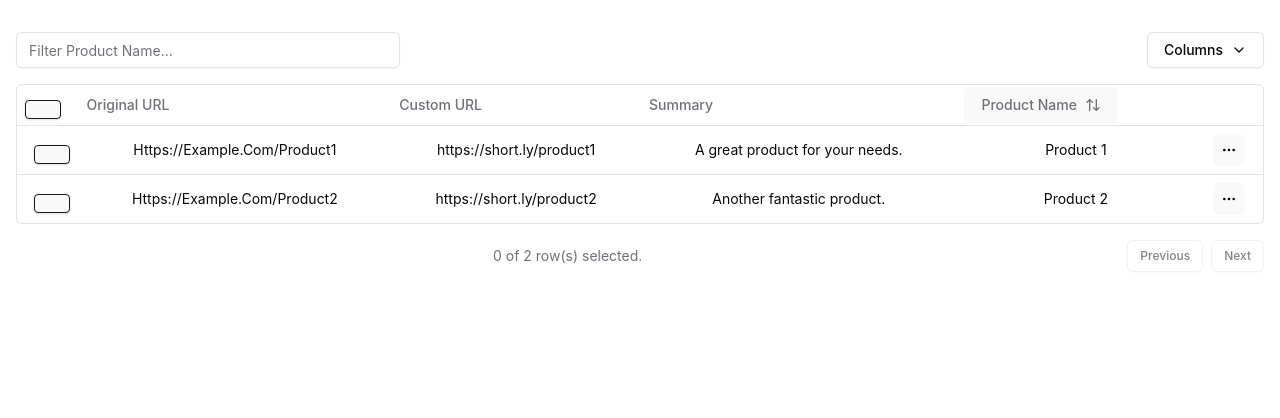
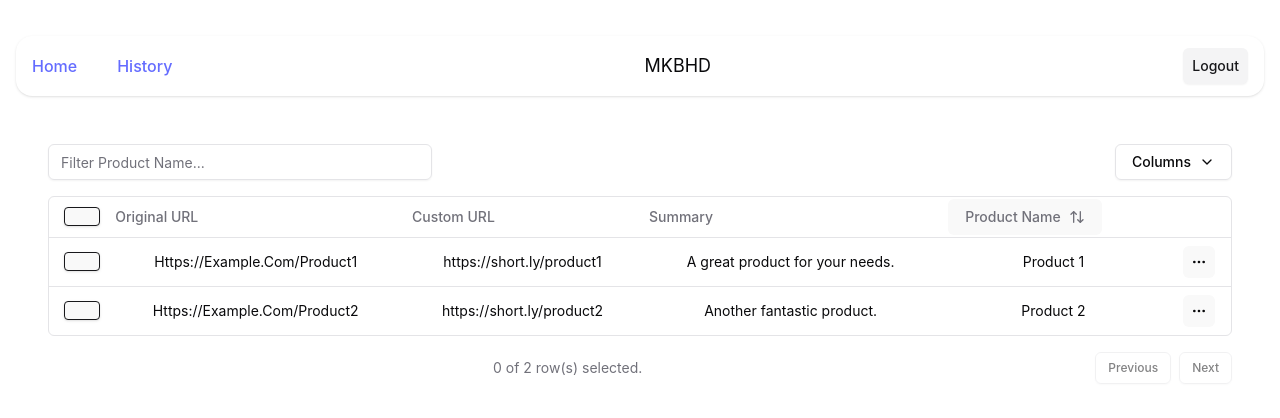
Before and after one commit to Computing-Collective/Flink, a React (Vite) app in the folder frontend/: page /history in a window 1280 px wide. Shown: the top 418 px of the page. Built offline with nearby package versions, Linux system fonts and the light colour scheme.

Commit message:
fix checkbox, add navbar to history page

```diff
--- a/frontend/src/pages/History.tsx
+++ b/frontend/src/pages/History.tsx
@@ -36,6 +36,7 @@
   TableRow,
 } from "@/components/ui/table";
 import { useToast } from "@/hooks/use-toast";
+import Navbar from "@/components/Navbar";
 
 const data: AffiliateLink[] = [
   {
@@ -76,21 +77,27 @@
     {
       id: "select",
       header: ({ table }) => (
+        <div className="flex justify-center">
           <Checkbox
             checked={
               table.getIsAllPageRowsSelected() ||
               (table.getIsSomePageRowsSelected() && "indeterminate")
             }
-          onCheckedChange={(value) => table.toggleAllPageRowsSelected(!!value)}
+            onCheckedChange={(value) =>
+              table.toggleAllPageRowsSelected(!!value)
+            }
             aria-label="Select all"
           />
+        </div>
       ),
       cell: ({ row }) => (
+        <div className="flex justify-center">
           <Checkbox
             checked={row.getIsSelected()}
             onCheckedChange={(value) => row.toggleSelected(!!value)}
             aria-label="Select row"
           />
+        </div>
       ),
       enableSorting: false,
       enableHiding: false,
@@ -200,7 +207,9 @@
   });
 
   return (
-    <div className="w-full">
+    <>
+      <Navbar />
+      <div className="w-full p-8">
         <div className="flex items-center py-4">
           <Input
             placeholder="Filter Product Name..."
@@ -309,5 +318,6 @@
           </div>
         </div>
       </div>
+    </>
   );
 }
```
Lines whose indentation alone changed are shown as unchanged.
